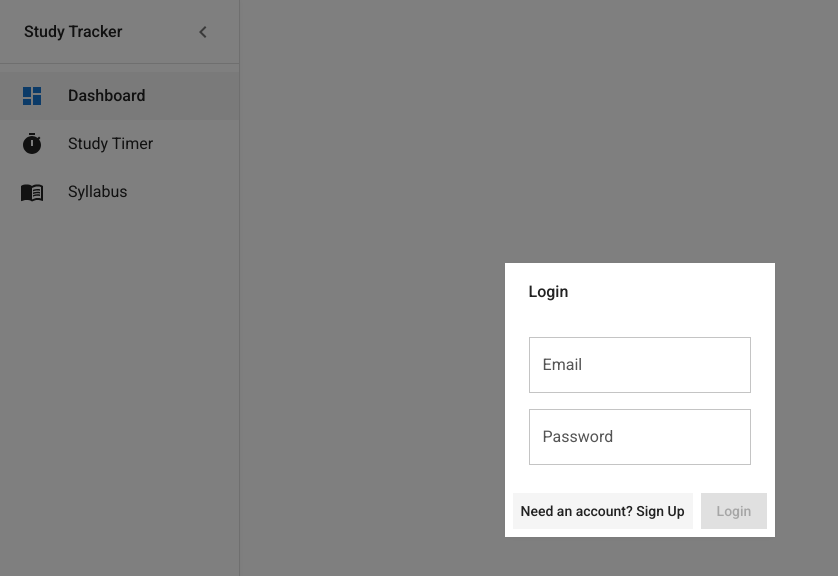
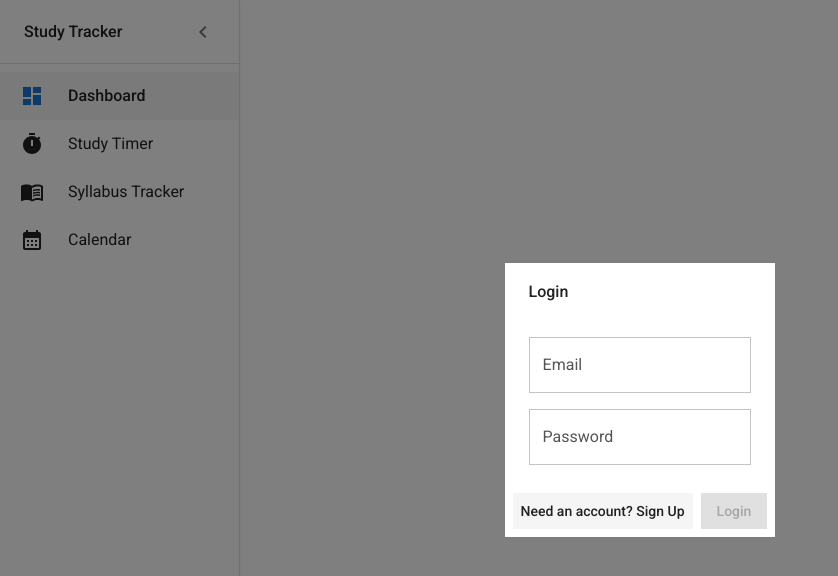
Before and after one commit to abhinavs1729/upsc_study_tracker, a React (Create React App) app: page / in a window 1280 px wide. Shown: the top 576 px of the page, without its empty margins (0-838 px from the left). Built offline with nearby package versions, Linux system fonts and the light colour scheme; no server answers.

Commit message:
Fix: Move Calendar route inside authenticated routes

```diff
--- a/src/App.tsx
+++ b/src/App.tsx
@@ -392,9 +392,9 @@ const App: React.FC = () => {
                 <>
                   <Route path="/study-timer" element={<StudyTimer currentUser={currentUser} />} />
                   <Route path="/syllabus" element={<Syllabus currentUser={currentUser} />} />
+                  <Route path="/calendar" element={<Calendar />} />
                 </>
               )}
-              <Route path="/calendar" element={<Calendar />} />
               <Route path="/settings" element={<Settings />} />
               <Route path="*" element={<Navigate to="/" replace />} />
             </Routes>
--- a/src/components/Layout.tsx
+++ b/src/components/Layout.tsx
@@ -4,9 +4,11 @@ import { styled } from '@mui/material/styles';
 import {
   Dashboard as DashboardIcon,
   Timer as TimerIcon,
-  MenuBook as SyllabusIcon,
+  MenuBook as BookIcon,
+  Menu as MenuIcon,
   ChevronLeft as ChevronLeftIcon,
   ChevronRight as ChevronRightIcon,
+  CalendarMonth as CalendarIcon,
 } from '@mui/icons-material';
 import { useNavigate, useLocation } from 'react-router-dom';
 
@@ -33,7 +35,8 @@ const StyledDrawer = styled(Drawer)(({ theme, open }) => ({
 const menuItems = [
   { text: 'Dashboard', icon: <DashboardIcon />, path: '/' },
   { text: 'Study Timer', icon: <TimerIcon />, path: '/study-timer' },
-  { text: 'Syllabus', icon: <SyllabusIcon />, path: '/syllabus' },
+  { text: 'Syllabus Tracker', icon: <BookIcon />, path: '/syllabus' },
+  { text: 'Calendar', icon: <CalendarIcon />, path: '/calendar' },
 ];
 
 const Layout: React.FC<{ children: React.ReactNode }> = ({ children }) => {
```
